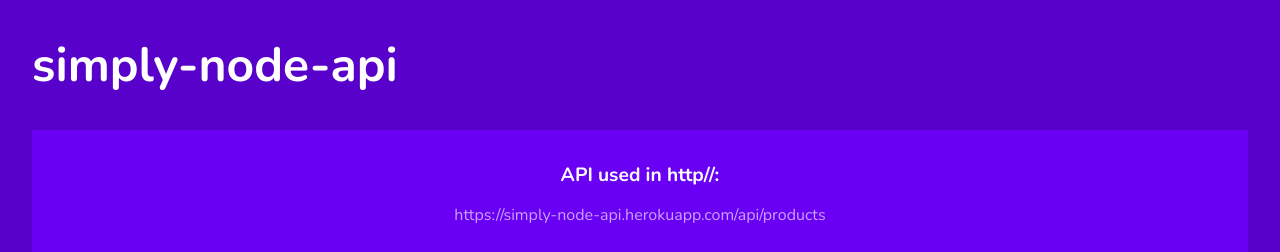
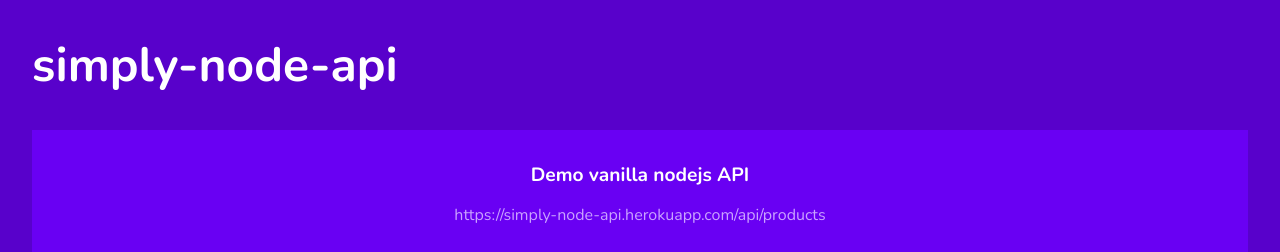
Before and after one commit to dedku/simply-node-api, a website: page public/index.html in a window 1280 px wide. Shown: the top 252 px of the page. Drawn offline with nearby package versions, Linux system fonts and the light colour scheme.

Commit message:
index.html change

```diff
--- a/public/index.html
+++ b/public/index.html
@@ -8,7 +8,7 @@
         <div class="container">
             <form>
                 <div class="form-container">
-                    <label>API used in http//:</label>
+                    <label>Demo vanilla nodejs API</label>
 
                     <p>https://simply-node-api.herokuapp.com/api/products</p>
                     <h2>repo: https://github.com/dedku/simply-node-api</h2>
```
